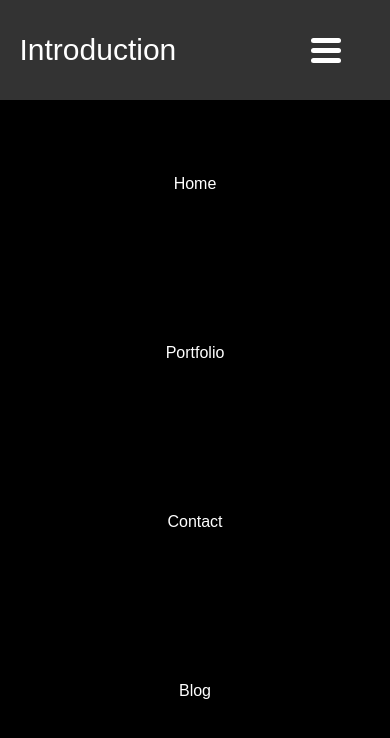
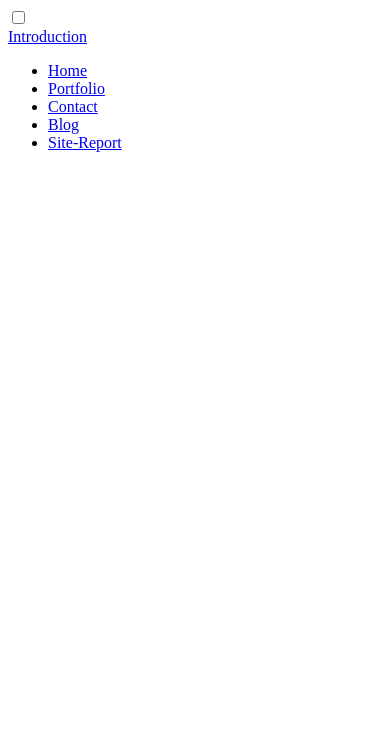
Before and after one commit to BipinNeupane/Assignment-1, a plain HTML site: page portfolio.html in a window 390 px wide. Drawn offline with Linux system fonts and the light colour scheme.

Commit message:
emptied all file and deleted background

```diff
--- a/index.html
+++ b/index.html
@@ -1,30 +1,9 @@
 <!DOCTYPE html>
-	<html>
-	<head>
-		<meta charset="utf-8">
-		<meta name="viewport" content="width=device-width, initial-scale=1">
-		<link rel="stylesheet" type="text/css" href="style.css">
-		<title>Assignment(CSY1018)</title>
-	</head>
-	<body>
-	<nav>
-		<input type="checkbox" id="hburger-mnu"> <!--For hamburger icon-->
-		<div class="logo"><a href="#">Introduction</a></div>
-		<!--Navigation menu-->
-		<ul class="menu">
-			<li><a href="#">Home</a>
-			<li><a href="portfolio.html">Portfolio</a>
-			<li><a href="#">Contact</a>
-			<li><a href="#">Blog</a>
-			<li><a href="#">Site-Report</a></li>
-		</ul>
-		<label for="hburger-mnu" class="burger-icon">
-			<div class="bline"></div>
-			<div class="bline"></div>
-			<div class="bline"></div>
-		</label>
-	</nav>
-	<section class="welcome"><span class="fronttxt">Hi there!</span><br><span class="welcometxt">Welcome to my site.</span><br><span class="scrolltxt">&#x2193;&#x2193;Scroll down to explore more &#x2193;&#x2193;</span></section>
-	<div style="text-align: center;"><h1>This is a home page</h1></div>
-	</body>
-	</html>
+<html lang="en">
+<head>
+    <title>CSY1018</title>
+    <meta charset="utf-8">
+    <meta name="viewport" content="width=device-width, initial-scale=1">
+    <link rel="stylesheet" href="https://cdnjs.cloudflare.com/ajax/libs/font-awesome/4.7.0/css/font-awesome.min.css">
+    <link href="https://fonts.googleapis.com/css?family=Baloo+Bhai" rel="stylesheet">
+    <link rel="stylesheet" type="text/css" href="style.css">
--- a/style.css
+++ b/style.css
@@ -1,147 +1 @@
-* { box-sizing: border-box; }
-body{
-padding: 0;
-margin:0;
-background-color: white;
-font-family: Arial;
-}
-*body{
-  scroll-behavior: smooth;
-}
-/*==Navigation bar==*/
-
-nav{
-  display: flex;
- justify-content : space-between;
-align-items :center;
-width : 100%;
- position: fixed;
- background: hsl(1, 0%, 20%);
- height: 100px;
- padding: 0 5%;
-}
-
-nav .logo a{
-  font-size: 30px;
-  padding-top: 0.5em;
-  margin: 0;
-  height: 100%;
-  align-item: center;
-  color: white;
-  text-decoration: none;
-}
-
- nav .menu{
-  display: flex;
-  padding: 0;
-  margin: 0;
-  height: 100%;
-  justify-content: space-around;
-  align-items: center;
-}
-
-nav ul a{
-  color: white;
-  text-decoration: none;
-}
-
-nav .menu li{
-  list-style: none;
-}
-nav ul li{
-  position: relative;
-}
-
-nav .menu a{
-  display: block;
-  padding: 1em;
-}
-
-nav ul a:hover{
-  background-color: red;
-  z-index: 3;
-}
-
-/*==Hamburger icon==*/
-
-#hburger-mnu{
-  position: relative;
-  display: none;
-}
-
-nav .burger-icon{
-  position: relative;
-  display: none;
-  right: 5%;
-  top: 50%;
-  transform: translateY(-50px);
-}
-
-nav .burger-icon .bline{
-  width: 30px;
-  height: 5px;
-  background: white;
-  margin: 5px;
-  border-radius: 3px;
-}
-
-/*For mobile device(responsive)*/
-
-@media screen and (max-width: 768px){
-  nav .menu{
-    float: none;
-    position: fixed;
-    z-index: 9;
-    left: 0;
-    right: 0;
-    top: 100px;
-    bottom: 110px;
-    width: 100%;
-    height: 100vh;
-    flex-direction: column;
-    overflow: hidden;
-    background-color: black;
-    }
-
-    nav ul a:hover{
-    background-color: red;
-    z-index: 3;
-    }
-
-  nav .burger-icon{
-    display: block;
-    padding: 2em;
-    padding-right: 7px;
-    float: right;
-  }
-  nav :checked ~ .menu{
-    bottom: 0;
-    display: none;
-  }
-
-}
-section{
-  background: url("background1.JPG");
-background-repeat: no-repeat;
-background-size: cover;
-background-attachment: fixed;
-height:100vh
-}
-.welcome{
-  color: whitesmoke;
-  text-align: center;
-  font-size:4rem ;
-  padding-top: 190px;
-  font-weight: 900;
-}
-
-.fronttxt{
-  color: orangered;
-}
-
-.welcometxt{
-  color: lightblue;
-}
-.scrolltxt{
-  font-size: 30px;
-}
+=
```
Also changed, not shown: background1.jpg (deleted).
